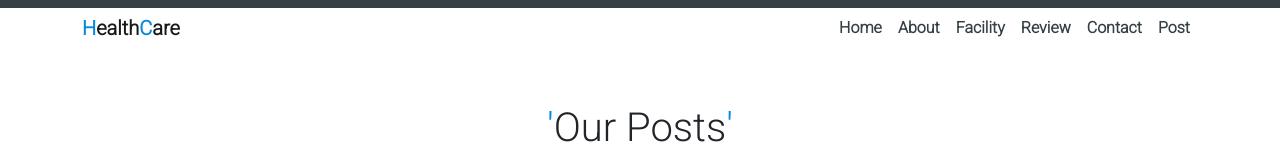
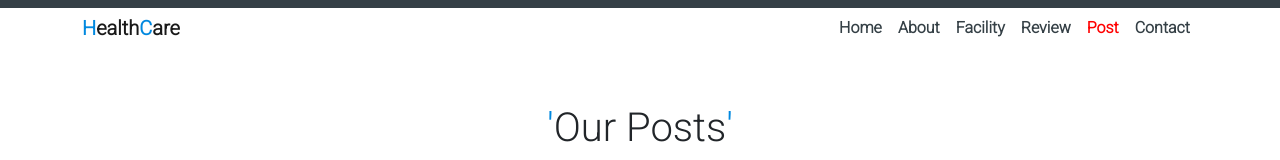
Before and after one commit to Hatem011/Health-care, a plain HTML site: page index.html in a window 1280 px wide. Both pictures are taken after a click on the link "Post". Shown: the part 4085-4245 px from the top of the page. Drawn offline with nearby package versions, Linux system fonts and the light colour scheme.

Commit message:
add active class

```diff
--- a/css/style.css
+++ b/css/style.css
@@ -95,6 +95,9 @@ nav .nav-link{
 }
 .nav-link:hover{
     color: var(--blue) !important;
+}
+.navbar-nav .active{
+    color: red !important;
 }
 /* home styles */
 .home-paragraph span{
--- a/index.html
+++ b/index.html
@@ -46,10 +46,10 @@
                 <a class="nav-link" href="#review">review</a>
               </li>
               <li class="nav-item">
-                <a class="nav-link" href="#contact">contact</a>
-              </li>
-              <li class="nav-item">
                 <a class="nav-link" href="#post">post</a>
+                <li class="nav-item">
+                    <a class="nav-link" href="#contact">contact</a>
+                  </li>
               </li>
             </ul>
           </div>
--- a/js/main.js
+++ b/js/main.js
@@ -39,6 +39,8 @@ $("#btnUp").click(function()
 
 $(".nav-link").click(function()
 {
+    $(this).addClass("active")
+    $(this).parent().siblings().find('a').removeClass("active")
     let currentHref=$(this).attr("href")
     let currentOffset=$(currentHref).offset().top
     $("html,body").animate({scrollTop:currentOffset - 55},1000)
```
